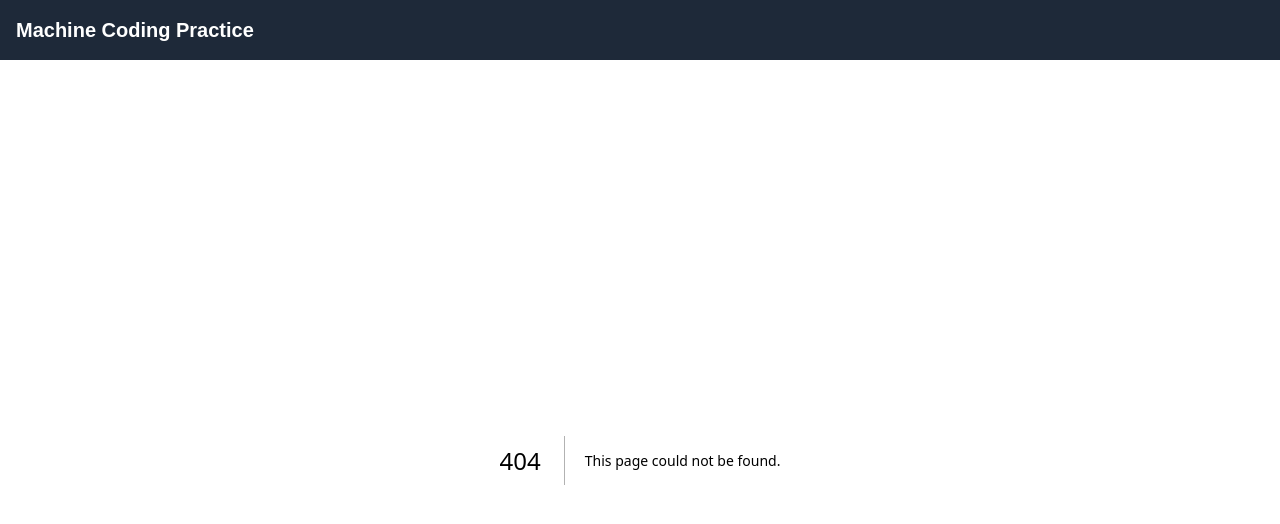
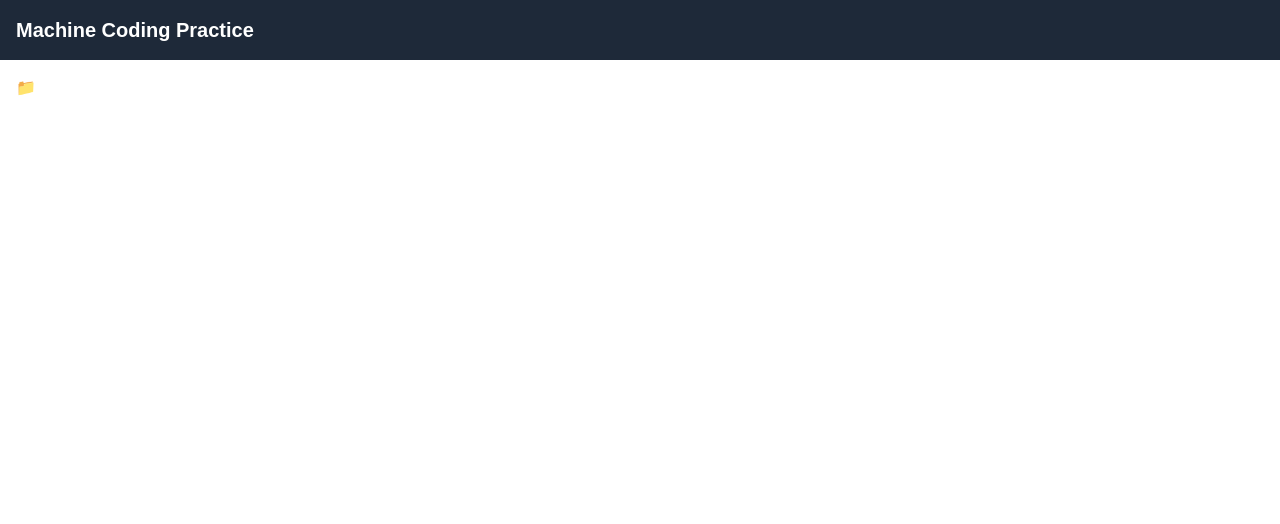
Before and after one commit to SatyabratDivedi/machine-coding-practice, a Next.js app: page /coding-tab in a window 1280 px wide. Before the commit this address had no page. Shown: the top 524 px of the page. Built offline with nearby package versions, Linux system fonts and the light colour scheme.

Commit message:
coding folder

```diff
--- /dev/null
+++ b/app/(route)/coding-tab/data.js
@@ -0,0 +1,66 @@
+
+
+const datas= [
+  {
+    name: "public",
+    isFolder: true,
+    children: [
+      {
+        name: "node",
+        isFolder: true,
+        children: [
+          {
+            name: "node child 1",
+            isFolder: false,
+          },
+          {
+            name: "node child 2",
+            isFolder: false,
+          },
+        ],
+      },
+    ],
+  },
+  {
+    name: "app",
+    isFolder: true,
+    children: [
+      {
+        name: "components",
+        isFolder: true,
+        children: [
+          {
+            name: "header.tsx",
+            isFolder: false,
+          },
+          {
+            name: "footer.tsx",
+            isFolder: false,
+          },
+        ],
+      },
+      {
+        name: "app.tsx",
+        isFolder: false,
+      },
+      {
+        name: "style.css",
+        isFolder: false,
+      },
+      {
+        name: "layout.tsx",
+        isFolder: false,
+      },
+    ],
+  },
+  {
+    name: "package.json",
+    isFolder: false,
+  },
+  {
+    name: "tsconfig.json",
+    isFolder: false,
+  },
+];
+
+export default datas;
--- /dev/null
+++ b/app/(route)/coding-tab/page.tsx
@@ -0,0 +1,102 @@
+'use client';
+
+import datas from "./data";
+import { useState, useEffect } from "react";
+import { FaAngleRight } from "react-icons/fa6";
+
+interface datatype {
+  name: string;
+  isFolder: boolean;
+  children?: datatype[];
+}
+
+interface itemListProps {
+  items: datatype[];
+  openItems: string[];
+  setOpenItems: React.Dispatch<React.SetStateAction<string[]>>;
+}
+
+function ItemList({ items, openItems, setOpenItems }: itemListProps) {
+  return (
+    <div style={{ marginLeft: "12px" }}>
+      {items.map((data: datatype, i: number) => {
+        const isOpen = openItems.includes(data.name);
+        return (
+          <div key={i} style={{ marginBottom: "4px" }}>
+            <div
+              onClick={() =>
+                setOpenItems((prev) =>
+                  prev.includes(data.name)
+                    ? prev.filter((word) => word !== data.name)
+                    : [...prev, data.name]
+                )
+              }
+              style={{
+                display: "flex",
+                alignItems: "center",
+                gap: "6px",
+                cursor: data.isFolder ? "pointer" : "default",
+                fontWeight: data.isFolder ? "bold" : "normal",
+                padding: "2px 4px",
+                borderRadius: "4px",
+                transition: "background 0.3s",
+                userSelect: "none",
+              }}
+              onMouseEnter={(e) =>
+                ((e.currentTarget.style.backgroundColor = "#2c2c2c"))
+              }
+              onMouseLeave={(e) =>
+                ((e.currentTarget.style.backgroundColor = "transparent"))
+              }
+            >
+              <FaAngleRight
+                style={{
+                  visibility: data.isFolder ? "visible" : "hidden",
+                  transform: isOpen ? "rotate(90deg)" : "rotate(0deg)",
+                  transition: "transform 0.2s ease-in-out",
+                }}
+              />
+              {data.name}
+            </div>
+
+            {isOpen && data.isFolder && (
+              <div
+                style={{
+                  borderLeft: "2px solid #555", // ✅ improved line color
+                  marginLeft: "12px",
+                  paddingLeft: "8px",
+                }}
+              >
+                <ItemList
+                  items={data.children || []}
+                  openItems={openItems}
+                  setOpenItems={setOpenItems}
+                />
+              </div>
+            )}
+          </div>
+        );
+      })}
+    </div>
+  );
+}
+
+export default function App() {
+  const [items, setItems] = useState<datatype[]>(datas);
+  const [openItems, setOpenItems] = useState<string[]>([]);
+
+  useEffect(() => {
+    console.log(openItems);
+  }, [openItems]);
+
+  return (
+    <div className="App" style={{ padding: "16px", color: "#fff", fontFamily: "sans-serif" }}>
+      <h2 style={{ marginBottom: "16px" }}>📁 File Explorer</h2>
+      <ItemList
+        items={items}
+        openItems={openItems}
+        setOpenItems={setOpenItems}
+      />
+    </div>
+  );
+}
--- a/app/page.tsx
+++ b/app/page.tsx
@@ -34,6 +34,10 @@ const App = () => {
       name: 'infinite scroll',
       link: '/infinite-scroll',
     },
+    {
+      name: 'coding tab',
+      link: '/coding-tab',
+    },
   ]
   return (
     <div>
```
